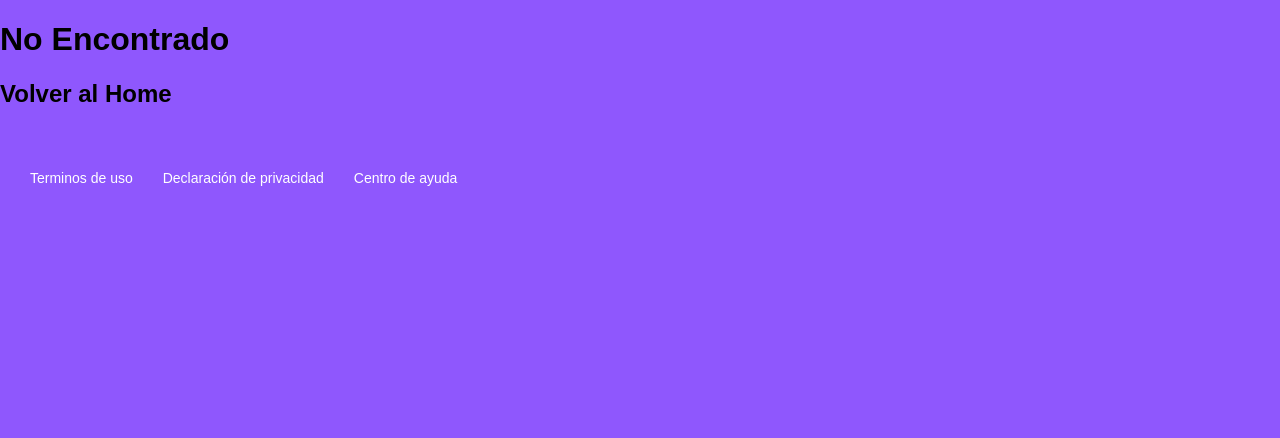
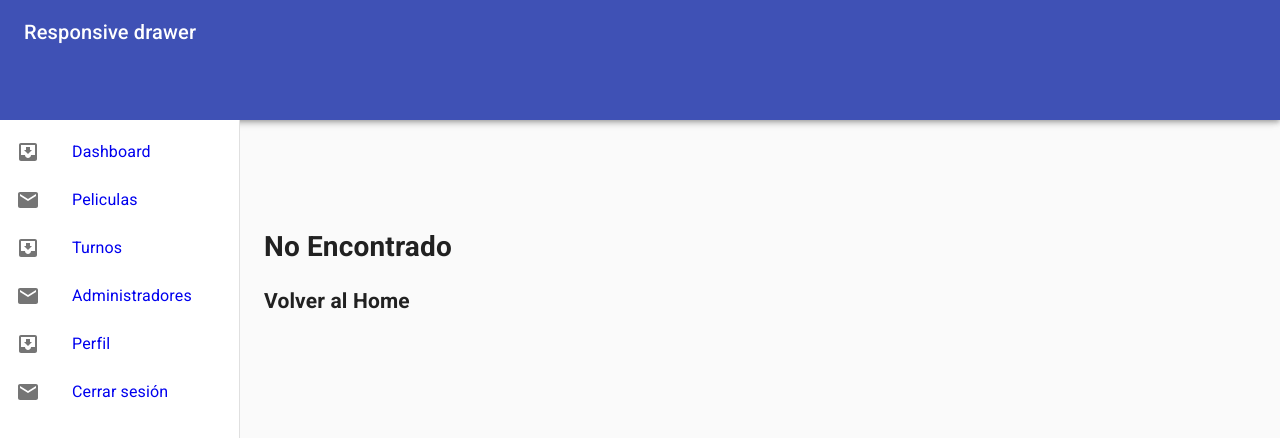
Before and after one commit to jascaniojs/humantech-movies, a React app: page /turnos in a window 1280 px wide. Shown: the top 438 px of the page. Built offline with nearby package versions, Linux system fonts and the light colour scheme; a web font is replaced by a local one.

Commit message:
Defining application layout

```diff
--- a/package.json
+++ b/package.json
@@ -9,10 +9,13 @@
     "start": "webpack serve --mode development --env development"
   },
   "dependencies": {
+    "@date-io/date-fns": "^1.3.13",
     "@material-ui/core": "^4.11.0",
     "@material-ui/icons": "^4.9.1",
+    "@material-ui/pickers": "^3.2.10",
     "@webpack-cli/init": "^1.0.2",
     "classnames": "^2.2.6",
+    "date-fns": "^2.16.1",
     "prop-types": "^15.7.2",
     "react": "^17.0.1",
     "react-dom": "^17.0.1",
--- a/src/assets/styles/components/Search.scss
+++ b/src/assets/styles/components/Search.scss
@@ -3,7 +3,7 @@
   align-items: center;
   justify-content: center;
   flex-direction: column;
-  height: 300px;
+  height: 100%;
   border-radius: 0px 0px 40px 40px;
 }
 
--- /dev/null
+++ b/src/components/Drawer.js
@@ -0,0 +1,151 @@
+import React from 'react';
+import PropTypes from 'prop-types';
+import AppBar from '@material-ui/core/AppBar';
+import { NavLink, withRouter } from 'react-router-dom';
+import Drawer from '@material-ui/core/Drawer';
+import Hidden from '@material-ui/core/Hidden';
+import IconButton from '@material-ui/core/IconButton';
+import InboxIcon from '@material-ui/icons/MoveToInbox';
+import List from '@material-ui/core/List';
+import ListItem from '@material-ui/core/ListItem';
+import ListItemIcon from '@material-ui/core/ListItemIcon';
+import ListItemText from '@material-ui/core/ListItemText';
+import MailIcon from '@material-ui/icons/Mail';
+import MenuIcon from '@material-ui/icons/Menu';
+import Toolbar from '@material-ui/core/Toolbar';
+import Typography from '@material-ui/core/Typography';
+import { makeStyles, useTheme } from '@material-ui/core/styles';
+import CssBaseline from '@material-ui/core/CssBaseline';
+
+const drawerWidth = 240;
+const barHeigth = 120;
+const useStyles = makeStyles((theme) => ({
+  main: {
+    display: 'flex',
+  },
+  drawer: {
+    marginTop: barHeigth,
+    [theme.breakpoints.up('sm')]: {
+      width: drawerWidth,
+      flexShrink: 0,
+    },
+  },
+  appBar: {
+    height: barHeigth,
+    width: '100%',
+    [theme.breakpoints.up('sm')]: {
+      width: '100&',
+    },
+  },
+  menuButton: {
+    marginRight: theme.spacing(2),
+    [theme.breakpoints.up('sm')]: {
+      display: 'none',
+    },
+  },
+  // necessary for content to be below app bar
+  toolbar: theme.mixins.toolbar,
+  drawerPaper: {
+    width: drawerWidth,
+    marginTop: barHeigth,
+  },
+  content: {
+    flexGrow: 1,
+    padding: theme.spacing(3),
+    alignItems: 'center',
+    justifyContent: 'center',
+  },
+}));
+
+function ResponsiveDrawer(props) {
+  const { window, history } = props;
+  const classes = useStyles();
+  const theme = useTheme();
+  const [mobileOpen, setMobileOpen] = React.useState(false);
+
+  const handleDrawerToggle = () => {
+    setMobileOpen(!mobileOpen);
+  };
+
+  const drawer = (
+    <div>
+      <List>
+        {[
+          { text: 'Dashboard', path: '/' },
+          { text: 'Peliculas', path: '/peliculas' },
+          { text: 'Turnos', path: '/turnos' },
+          { text: 'Administradores', path: '/administradores' },
+          { text: 'Perfil', path: '/perfil' },
+          { text: 'Cerrar sesión', path: '' },
+        ].map((route, index) => (
+          <NavLink to={route.path} style={{ textDecoration: 'none' }} key={route.text}>
+            <ListItem button key={route.text}>
+              <ListItemIcon>
+                {index % 2 === 0 ? <InboxIcon /> : <MailIcon />}
+              </ListItemIcon>
+              <ListItemText primary={route.text} />
+            </ListItem>
+          </NavLink>
+        ))}
+      </List>
+    </div>
+  );
+
+  const container =
+    window !== undefined ? () => window().document.body : undefined;
+
+  return (
+    <div className={classes.main}>
+      <CssBaseline />
+      <AppBar position='fixed' className={classes.appBar}>
+        <Toolbar>
+          <IconButton
+            color='inherit'
+            aria-label='open drawer'
+            edge='start'
+            onClick={handleDrawerToggle}
+            className={classes.menuButton}
+          >
+            <MenuIcon />
+          </IconButton>
+          <Typography variant='h6' noWrap>
+            Responsive drawer
+          </Typography>
+        </Toolbar>
+      </AppBar>
+      <nav className={classes.drawer} aria-label='mailbox folders'>
+        {/* The implementation can be swapped with js to avoid SEO duplication of links. */}
+        <Hidden smUp implementation='css'>
+          <Drawer
+            container={container}
+            variant='temporary'
+            anchor={theme.direction === 'rtl' ? 'right' : 'left'}
+            open={mobileOpen}
+            onClose={handleDrawerToggle}
+            classes={{
+              paper: classes.drawerPaper,
+            }}
+            ModalProps={{
+              keepMounted: true, // Better open performance on mobile.
+            }}
+          >
+            {drawer}
+          </Drawer>
+        </Hidden>
+        <Hidden xsDown implementation='css'>
+          <Drawer
+            classes={{
+              paper: classes.drawerPaper,
+            }}
+            variant='permanent'
+            open
+          >
+            {drawer}
+          </Drawer>
+        </Hidden>
+      </nav>
+    </div>
+  );
+}
+
+export default withRouter(ResponsiveDrawer);
--- a/src/components/Footer.jsx
+++ /dev/null
@@ -1,14 +0,0 @@
-import React from 'react';
-import '../assets/styles/components/Footer.scss';
-
-const Footer = () => {
-  return (
-    <footer className='footer'>
-      <a href='/'>Terminos de uso</a>
-      <a href='/'>Declaración de privacidad</a>
-      <a href='/'>Centro de ayuda</a>
-    </footer>
-  );
-};
-
-export default Footer;
--- a/src/components/Header.jsx
+++ /dev/null
@@ -1,50 +0,0 @@
-import React from 'react';
-import { Link } from 'react-router-dom';
-import { connect } from 'react-redux';
-import classNames from 'classnames';
-import '../assets/styles/components/Header.scss';
-
-const Header = (props) => {
-  const { user = {}, isLogin, isRegister } = props;
-  const hasUser = Object.keys(user).length > 0;
-
-  const headerClass = classNames('header', { isLogin, isRegister });
-
-  return (
-    <header className={headerClass}>
-      <Link to='/'>
-        <img className='header__img' src={''} alt='Humantech Videos' />
-      </Link>
-      <div className='header__menu'>
-        <div className='header__menu--profile'>
-          <p>Perfil</p>
-        </div>
-        <ul>
-          {hasUser && (
-            <li>
-              <a href='/'>Cuenta</a>
-            </li>
-          )}
-          {hasUser ? (
-            <li>
-              <Link to='#logout' onClick={() => {}}>
-                Cerrar Sesión
-              </Link>
-            </li>
-          ) : (
-            <li>
-              <Link to='/login'>Iniciar Sesión</Link>
-            </li>
-          )}
-        </ul>
-      </div>
-    </header>
-  );
-};
-const mapStateToProps = (state) => {
-  return { user: state.user };
-};
-
-const mapDispatchToProps = {};
-
-export default connect(mapStateToProps, null)(Header);
--- a/src/components/Layout.jsx
+++ b/src/components/Layout.jsx
@@ -1,11 +1,31 @@
 import React from 'react';
-import Footer from './Footer';
+import { makeStyles } from '@material-ui/core/styles';
 
-const Layout = ({ children }) => (
-  <div className='App'>
-    {children}
-    <Footer />
-  </div>
-);
+const useStyles = makeStyles((theme) => ({
+  root: {
+    display: 'flex',
+    height: '100%',
+  },
+  toolbar: theme.mixins.toolbar,
+  content: {
+    flexGrow: 1,
+    backgroundColor: theme.palette.background.default,
+    padding: theme.spacing(3),
+    marginLeft: 240,
+  },
+}));
+
+const Layout = ({ children }) => {
+  const classes = useStyles();
+
+  return (
+    <div className={classes.root}>
+      <div className={classes.content}>
+        <div className={classes.toolbar} />
+        {children}
+      </div>
+    </div>
+  );
+};
 
 export default Layout;
--- a/src/components/Search.jsx
+++ b/src/components/Search.jsx
@@ -7,10 +7,14 @@
   const title = '¿Qué quieres ver hoy?';
   const searchPlaceholder = 'Buscar...';
   return (
-    <section className='main'>
+    <>
       <h2 className='main__title'>{title}</h2>
-      <input type='text' className={inputStyle} placeholder={searchPlaceholder} />
-    </section>
+      <input
+        type='text'
+        className={inputStyle}
+        placeholder={searchPlaceholder}
+      />
+    </>
   );
 };
 
--- a/src/routes/App.js
+++ b/src/routes/App.js
@@ -1,15 +1,19 @@
 import React from 'react';
 import { BrowserRouter, Route, Switch } from 'react-router-dom';
 import Home from '../containers/Home';
+import Layout from '../components/Layout';
 import NotFound from '../containers/NotFound';
-import Layout from '../components/Layout';
-
+import ResponsiveDrawer from '../components/Drawer';
+import Peliculas from '../containers/Peliculas';
 
 const App = () => (
   <BrowserRouter>
+    <ResponsiveDrawer />
     <Layout>
       <Switch>
         <Route exact path='/' component={Home} />
+        <Route exact path='/peliculas' component={Peliculas} />
+
         <Route component={NotFound} />
       </Switch>
     </Layout>
```
